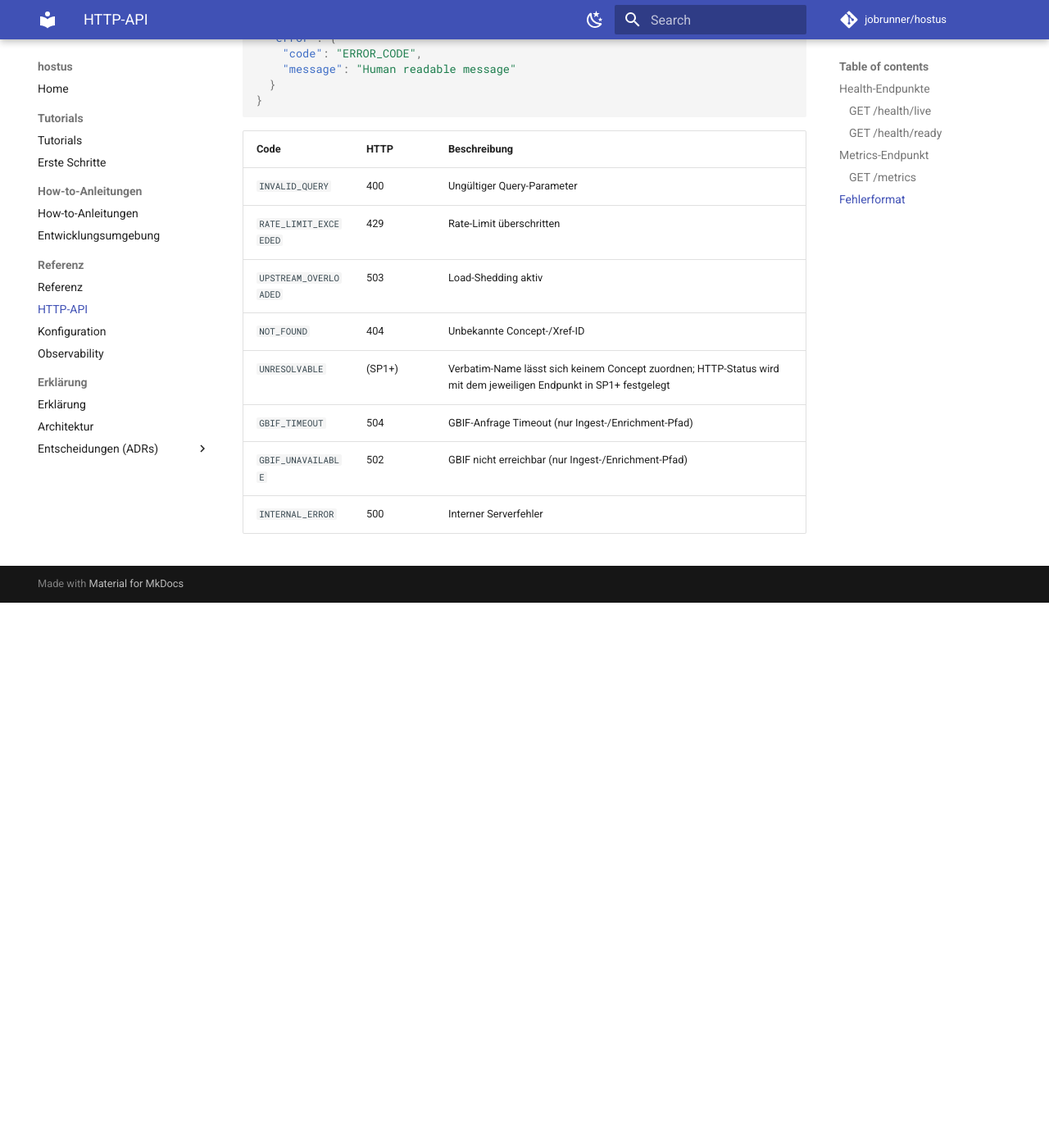
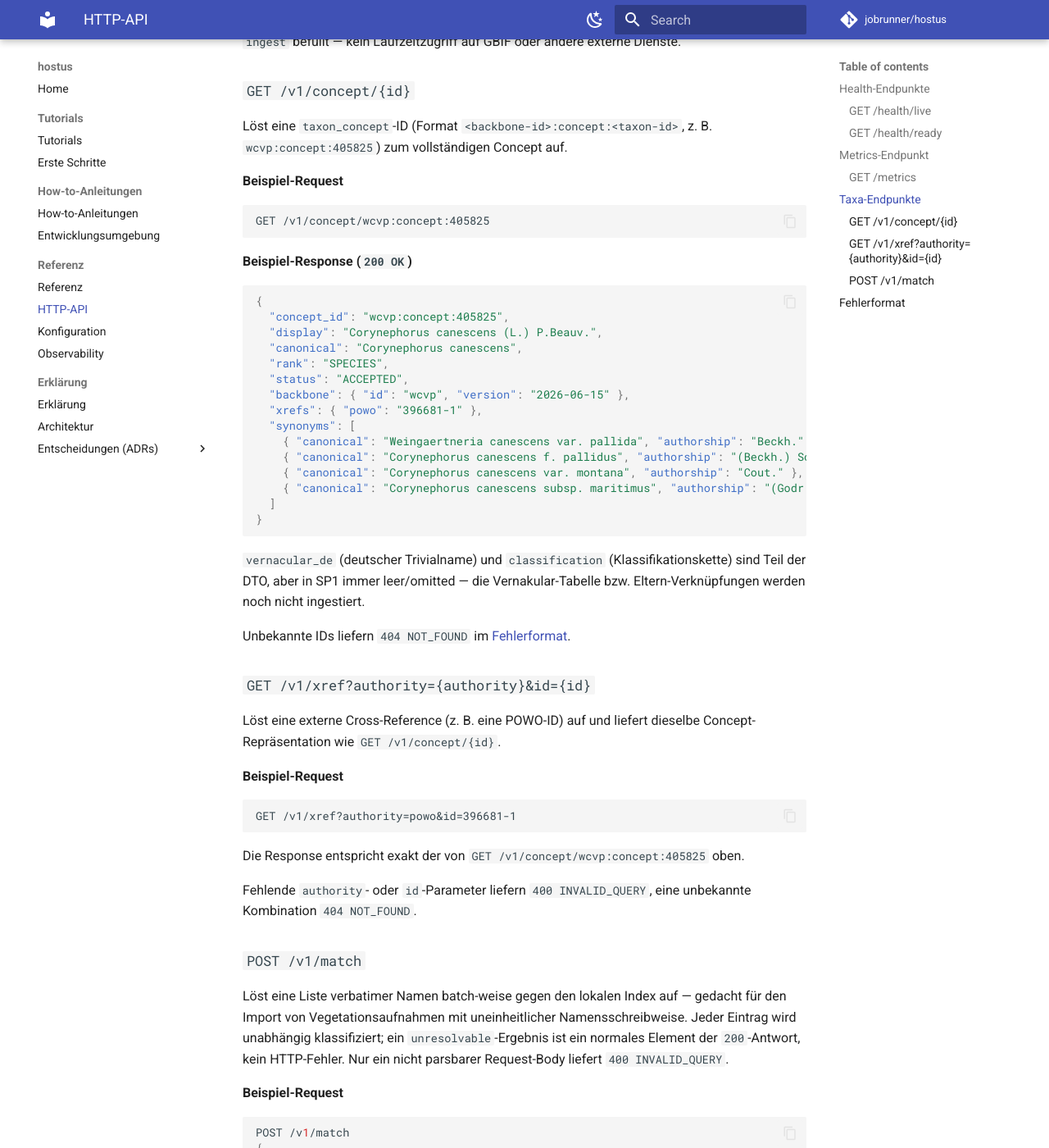
Before and after one commit to jobrunner/hostus, an MkDocs documentation site: the page built from docs/reference/http-api.md, in a window 1280 px wide and 1400 px high, scrolled down 981 px. Shown: the whole window at 82% size. Built offline with MkDocs 1.6.1 and Material for MkDocs 9.7.7, drawn with Linux system fonts in a browser that asks for light colours; comment, search, counter and statistics services are not loaded; before the commit the page ends 1716 px from its top, so only the background shows below that; some of the changed text lies outside the part shown.

Commit message:
test(sp1): e2e ingest→serve integration + OpenAPI for /v1 core
Adds internal/app/integration_test.go (build tag `integration`), driving
the real hostus ingest -> hostus serve composition end-to-end over a real
httptest.Server against /v1/concept, /v1/xref, /v1/match, /health/ready
and /metrics. Wires it into `make test-integration` (which was missing
-tags=integration and would have silently run 0 tests). Extends the
OpenAPI baseline and docs/reference/http-api.md with accurate schemas for
the three SP1 endpoints, and summarizes SP1 in CHANGELOG.md.

Claude-Session: https://claude.ai/code/session_01KcXepAoctj5rBVV3XVdRaB

````diff
--- a/docs/reference/http-api.md
+++ b/docs/reference/http-api.md
@@ -1,12 +1,13 @@
 # HTTP-API
 
 !!! note "Stand"
-    Dies beschreibt den aktuellen SP0-Skeleton-Stand. Die eigentlichen
-    `/v1/*`-Endpunkte (`suggest`, `match`, `concept/{id}`, `xref`,
+    Dies beschreibt den SP1-Stand: die lokale SQLite/FTS5-Rückgrat-Basis ist
+    implementiert (`hostus ingest` befüllt die Datenbank aus WCVP/POWO-
+    DwC-A-Manifesten; `hostus serve` bedient `/v1/concept/{id}`, `/v1/xref`
+    und `/v1/match` daraus). Weitere `/v1/*`-Endpunkte (`suggest`,
     `concept/{id}/traits`, `concept/{id}/synonyms`, `translate`) sowie
-    `/openapi` folgen in SP1+ (siehe CLAUDE.md für den Build-Plan); die
-    OpenAPI-Baseline dafür liegt bereits unter `api/openapi/openapi.yaml`
-    und wird dann code-generiert erweitert.
+    `/openapi` folgen in späteren SPs. Die maßgebliche OpenAPI-Spezifikation
+    liegt unter `api/openapi/openapi.yaml`.
 
 ## Health-Endpunkte
 
@@ -17,9 +18,11 @@ unabhängig vom Zustand nachgelagerter Abhängigkeiten.
 
 ### `GET /health/ready`
 
-Readiness-Probe. Im aktuellen Skeleton identisch zu `/health/live` (es gibt
-noch keine Abhängigkeiten wie GBIF-Erreichbarkeit oder Cache-Warm-up zu
-prüfen). SP1 ergänzt echte Checks.
+Readiness-Probe, an die lokale SQLite-Datenbank gekoppelt: Antwortet
+`200 OK`, sobald mindestens ein Backbone erfolgreich per `hostus ingest`
+eingelesen wurde. Antwortet `503 Service Unavailable`, solange keine
+Datenbank konfiguriert ist, sie sich nicht öffnen lässt, oder die
+Datenbank noch leer ist (kein Backbone eingelesen).
 
 ## Metrics-Endpunkt
 
@@ -28,10 +31,128 @@ prüfen). SP1 ergänzt echte Checks.
 Prometheus-Metriken im Text-Exposition-Format (`text/plain`). Siehe
 [Observability](observability.md) für die Details der Middleware-Chain.
 
+## Taxa-Endpunkte
+
+Alle drei Endpunkte lesen ausschließlich aus dem lokalen SQLite/FTS5-Index,
+den `hostus ingest` befüllt — kein Laufzeitzugriff auf GBIF oder andere
+externe Dienste.
+
+### `GET /v1/concept/{id}`
+
+Löst eine `taxon_concept`-ID (Format `<backbone-id>:concept:<taxon-id>`,
+z. B. `wcvp:concept:405825`) zum vollständigen Concept auf.
+
+**Beispiel-Request**
+
+```
+GET /v1/concept/wcvp:concept:405825
+```
+
+**Beispiel-Response (`200 OK`)**
+
+```json
+{
+  "concept_id": "wcvp:concept:405825",
+  "display": "Corynephorus canescens (L.) P.Beauv.",
+  "canonical": "Corynephorus canescens",
+  "rank": "SPECIES",
+  "status": "ACCEPTED",
+  "backbone": { "id": "wcvp", "version": "2026-06-15" },
+  "xrefs": { "powo": "396681-1" },
+  "synonyms": [
+    { "canonical": "Weingaertneria canescens var. pallida", "authorship": "Beckh." },
+    { "canonical": "Corynephorus canescens f. pallidus", "authorship": "(Beckh.) Soó" },
+    { "canonical": "Corynephorus canescens var. montana", "authorship": "Cout." },
+    { "canonical": "Corynephorus canescens subsp. maritimus", "authorship": "(Godr.) Rivas Mart." }
+  ]
+}
+```
+
+`vernacular_de` (deutscher Trivialname) und `classification`
+(Klassifikationskette) sind Teil der DTO, aber in SP1 immer leer/omitted —
+die Vernakular-Tabelle bzw. Eltern-Verknüpfungen werden noch nicht
+ingestiert.
+
+Unbekannte IDs liefern `404 NOT_FOUND` im [Fehlerformat](#fehlerformat).
+
+### `GET /v1/xref?authority={authority}&id={id}`
+
+Löst eine externe Cross-Reference (z. B. eine POWO-ID) auf und liefert
+dieselbe Concept-Repräsentation wie `GET /v1/concept/{id}`.
+
+**Beispiel-Request**
+
+```
+GET /v1/xref?authority=powo&id=396681-1
+```
+
+Die Response entspricht exakt der von `GET /v1/concept/wcvp:concept:405825`
+oben.
+
+Fehlende `authority`- oder `id`-Parameter liefern `400 INVALID_QUERY`,
+eine unbekannte Kombination `404 NOT_FOUND`.
+
+### `POST /v1/match`
+
+Löst eine Liste verbatimer Namen batch-weise gegen den lokalen Index auf —
+gedacht für den Import von Vegetationsaufnahmen mit uneinheitlicher
+Namensschreibweise. Jeder Eintrag wird unabhängig klassifiziert; ein
+`unresolvable`-Ergebnis ist ein normales Element der `200`-Antwort, kein
+HTTP-Fehler. Nur ein nicht parsbarer Request-Body liefert `400
+INVALID_QUERY`.
+
+**Beispiel-Request**
+
+```json
+POST /v1/match
+{
+  "names": [
+    { "id": "1", "verbatim": "Senecio jacobaea L." },
+    { "id": "2", "verbatim": "Festuca ovina agg." },
+    { "id": "3", "verbatim": "Silene otitis" }
+  ]
+}
+```
+
+**Beispiel-Response (`200 OK`)**
+
+```json
+{
+  "backbone_versions": { "wcvp": "2026-06-15" },
+  "results": [
+    {
+      "id": "1",
+      "match_type": "exact_author",
+      "confidence": 0.99,
+      "concept_id": "wcvp:concept:3082777"
+    },
+    {
+      "id": "2",
+      "match_type": "aggregate_alias",
+      "confidence": 0.95,
+      "concept_id": "<aggregat-concept-id>",
+      "note": "Aggregat, keine Kleinartauflösung"
+    },
+    {
+      "id": "3",
+      "match_type": "unresolvable",
+      "confidence": 0,
+      "requires_review": true,
+      "note": "kein Treffer im Index"
+    }
+  ]
+}
+```
+
+`match_type` ist eines von `exact`, `exact_author`, `aggregate_alias` oder
+`unresolvable`. `candidates` (Liste von Kanonicalnamen) wird nur bei
+Autor-Mehrdeutigkeit gefüllt. `target_space`/`sec_hint` im Request werden
+entgegengenommen, aber in SP1 nicht ausgewertet (Sekundärraum-Übersetzung
+folgt erst in SP5 als `POST /v1/translate`).
+
 ## Fehlerformat
 
-Sobald Fach-Endpunkte hinzukommen, werden Fehler einheitlich als JSON
-zurückgegeben:
+Alle Fach-Endpunkte liefern Fehler einheitlich als JSON:
 
 ```json
 {
@@ -44,11 +165,11 @@ zurückgegeben:
 
 | Code                  | HTTP | Beschreibung                                          |
 |-----------------------|------|--------------------------------------------------------|
-| `INVALID_QUERY`       | 400  | Ungültiger Query-Parameter                             |
+| `INVALID_QUERY`       | 400  | Ungültiger Query-Parameter oder Request-Body            |
 | `RATE_LIMIT_EXCEEDED` | 429  | Rate-Limit überschritten                                |
 | `UPSTREAM_OVERLOADED` | 503  | Load-Shedding aktiv                                     |
 | `NOT_FOUND`           | 404  | Unbekannte Concept-/Xref-ID                             |
-| `UNRESOLVABLE`        | (SP1+) | Verbatim-Name lässt sich keinem Concept zuordnen; HTTP-Status wird mit dem jeweiligen Endpunkt in SP1+ festgelegt |
+| `UNRESOLVABLE`        | —    | Kein HTTP-Fehler: `POST /v1/match` rendert eine nicht auflösbare Anfrage als normales `200`-Ergebnis mit `match_type: "unresolvable"`, siehe oben |
 | `GBIF_TIMEOUT`        | 504  | GBIF-Anfrage Timeout (nur Ingest-/Enrichment-Pfad)      |
 | `GBIF_UNAVAILABLE`    | 502  | GBIF nicht erreichbar (nur Ingest-/Enrichment-Pfad)     |
 | `INTERNAL_ERROR`      | 500  | Interner Serverfehler                                   |
````
Also changed, not shown: CHANGELOG.md (+33 -4 lines), 3 other files.
